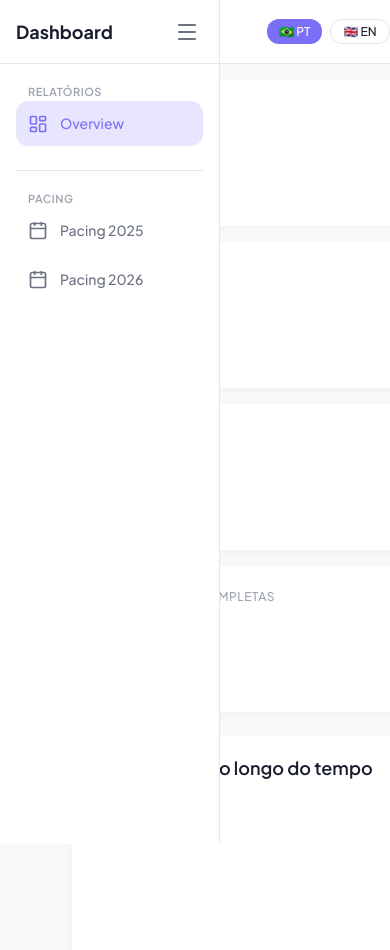
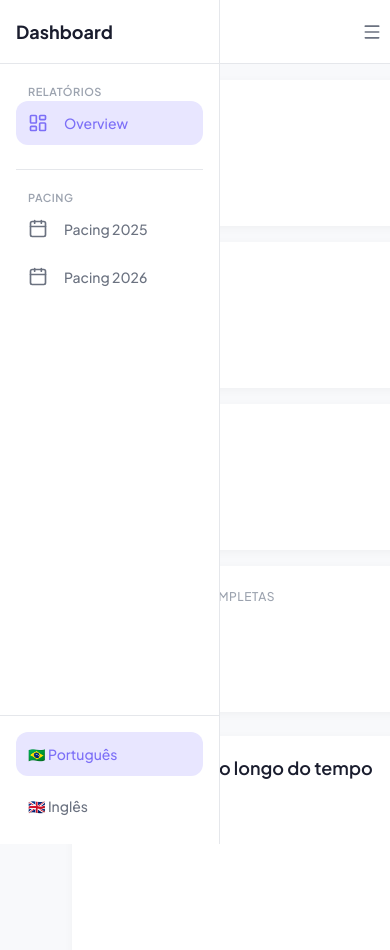
Before and after one commit to mayconsilveira-debug/novibet_dashboard, a plain HTML site: page index.html in a window 390 px wide. Shown: the top 950 px of the page. Drawn offline with nearby package versions, Linux system fonts and the light colour scheme.

Commit message:
fix: hamburger in topbar, language buttons in sidebar, sidebar item proportions

```diff
--- a/css/components.css
+++ b/css/components.css
@@ -120,14 +120,21 @@
 .nav-item {
   display: flex;
   align-items: center;
-  gap: var(--space-3);
-  padding: var(--space-3);
+  justify-content: center;
+  height: 44px;
+  padding: 0;
   border-radius: var(--radius-md);
   color: var(--color-text-secondary);
   font-weight: var(--font-medium);
   text-decoration: none;
   transition: all var(--transition-fast);
   margin-bottom: var(--space-1);
+}
+
+#sidebar:not(.collapsed) .nav-item {
+  justify-content: flex-start;
+  gap: 16px;
+  padding: 0 var(--space-3);
 }
 
 .nav-item:hover {
@@ -152,10 +159,60 @@
   transition: opacity var(--transition-fast);
 }
 
-.sidebar.sidebar-collapsed .nav-item .nav-text {
-  opacity: 0;
-  width: 0;
-  overflow: hidden;
+#sidebar.collapsed .nav-item .nav-text {
+  display: none;
+}
+
+/* Sidebar Footer - Language Toggle */
+.sidebar-footer {
+  padding: var(--space-4);
+  border-top: 1px solid var(--color-border);
+  display: flex;
+  flex-direction: column;
+  gap: var(--space-2);
+}
+
+.lang-btn {
+  display: flex;
+  align-items: center;
+  justify-content: center;
+  height: 44px;
+  padding: 0;
+  border: none;
+  background: transparent;
+  color: var(--color-text-secondary);
+  font-family: var(--font-family);
+  font-size: var(--text-body);
+  font-weight: var(--font-medium);
+  cursor: pointer;
+  border-radius: var(--radius-md);
+  transition: all var(--transition-fast);
+  white-space: nowrap;
+}
+
+#sidebar:not(.collapsed) .lang-btn {
+  justify-content: flex-start;
+  padding: 0 var(--space-3);
+  gap: 16px;
+}
+
+.lang-btn:hover {
+  background: var(--color-accent-light);
+  color: var(--color-accent);
+}
+
+.lang-btn.active {
+  background: var(--color-accent-light);
+  color: var(--color-accent);
+}
+
+#sidebar.collapsed .lang-btn {
+  font-size: 0;
+}
+
+#sidebar.collapsed .lang-btn::before {
+  font-size: 20px;
+  content: attr(data-flag);
 }
 
 /* ============================================
--- a/index.html
+++ b/index.html
@@ -28,15 +28,6 @@
     <aside id="sidebar" class="sidebar" role="navigation" aria-label="Main navigation">
       <div class="sidebar-header">
         <span class="sidebar-logo">Dashboard</span>
-        <button
-          id="sidebar-toggle"
-          class="sidebar-toggle"
-          aria-label="Toggle sidebar"
-          aria-expanded="true"
-          title="Toggle sidebar"
-        >
-          <i data-lucide="menu" class="nav-icon"></i>
-        </button>
       </div>
 
       <nav class="sidebar-nav">
@@ -65,6 +56,12 @@
           </a>
         </div>
       </nav>
+
+      <!-- Language Toggle at bottom -->
+      <div class="sidebar-footer">
+        <button onclick="setLang('pt')" id="btn-pt" class="lang-btn active" data-pt="🇧🇷 Português" data-en="🇧🇷 PT" data-flag="🇧🇷">🇧🇷 Português</button>
+        <button onclick="setLang('en')" id="btn-en" class="lang-btn" data-pt="🇬🇧 Inglês" data-en="🇬🇧 EN" data-flag="🇬🇧">🇬🇧 Inglês</button>
+      </div>
     </aside>
 
     <!-- Main Content -->
@@ -76,11 +73,16 @@
         </div>
 
         <div class="topbar-right">
-          <!-- Language Toggle -->
-          <div class="lang-toggle" style="display: flex; gap: var(--space-2);">
-            <button onclick="setLang('pt')" id="btn-pt" class="btn btn-sm btn-primary">🇧🇷 PT</button>
-            <button onclick="setLang('en')" id="btn-en" class="btn btn-sm btn-secondary">🇬🇧 EN</button>
-          </div>
+          <!-- Sidebar Toggle -->
+          <button
+            id="sidebar-toggle"
+            class="btn btn-ghost btn-icon"
+            aria-label="Toggle sidebar"
+            aria-expanded="true"
+            title="Toggle sidebar"
+          >
+            <i data-lucide="menu" style="width: 20px; height: 20px;"></i>
+          </button>
 
           <div class="search-box">
             <i data-lucide="search" class="search-icon" style="width: 16px; height: 16px;"></i>
```
